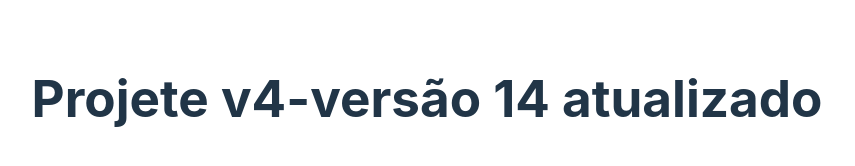
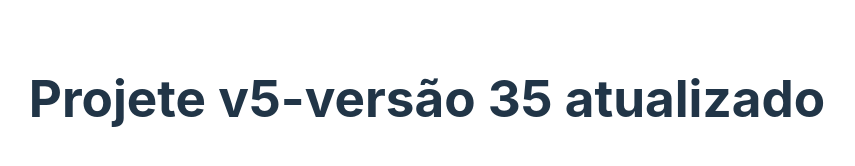
Before and after one commit to ARPDev-Desenvolvimento/init-react-vite-v4, a React (Vite) app: page / in a window 1280 px wide. Shown: the part 302-468 px from the top of the page, without its empty margins (213-1068 px from the left). Built offline with nearby package versions, Linux system fonts and the light colour scheme.

Commit message:
Synchronized changes from pull request 47: build - 35

```diff
--- a/src/App.tsx
+++ b/src/App.tsx
@@ -3,7 +3,7 @@ import "./App.css";
 function App() {
   return (
     <>
-      <h1>Projete v4-versão 14 atualizado</h1>
+      <h1>Projete v5-versão 35 atualizado</h1>
     </>
   );
 }
```
